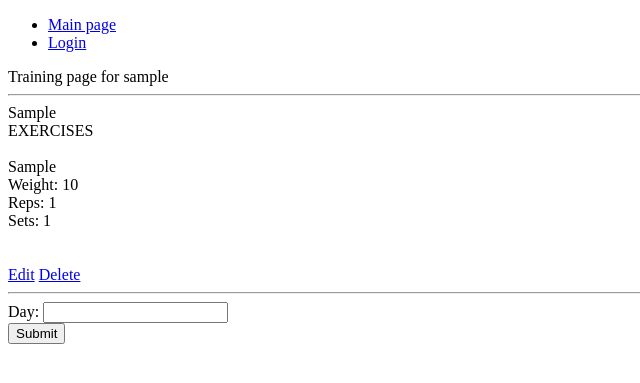
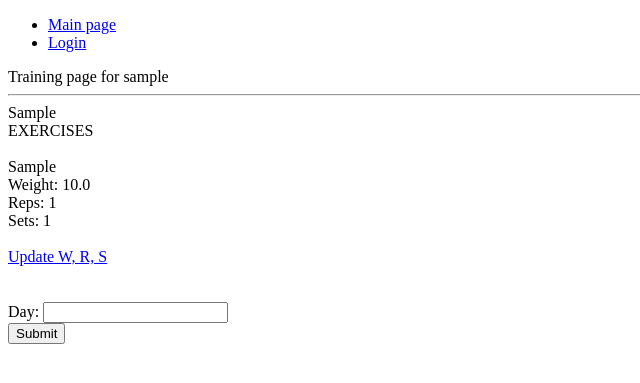
Before and after one commit to LevytskyiS/CoachPro, a Django app: page /training/1/ in a window 1280 px wide. Shown: the top 383 px of the page, without its empty margins (0-640 px from the left). Run offline with Django 5.2, Linux system fonts and the light colour scheme; tables that the repository leaves empty hold one stand-in row (values such as "Sample post").

Commit message:
edit weight, reps, sets form + url + view  + html

```diff
--- a/coachpro/training/forms.py
+++ b/coachpro/training/forms.py
@@ -7,3 +7,9 @@ class CreateTrainingDayForm(ModelForm):
     class Meta:
         model = TrainingDay
         fields = ["day"]
+
+
+class UpdateTrainingStats(ModelForm):
+    class Meta:
+        model = TrainingStats
+        exclude = []
--- a/coachpro/training/models.py
+++ b/coachpro/training/models.py
@@ -24,9 +24,9 @@ class Training(models.Model):
 
 
 class TrainingStats(models.Model):
-    weight = models.PositiveIntegerField(default=1)
-    reps = models.PositiveSmallIntegerField(default=1)
-    sets = models.PositiveSmallIntegerField(default=1)
+    weight = models.DecimalField(max_digits=4, decimal_places=1)
+    reps = models.PositiveSmallIntegerField()
+    sets = models.PositiveSmallIntegerField()
 
 
 class TrainingDay(models.Model):
--- a/coachpro/training/templates/training/training_page_detail.html
+++ b/coachpro/training/templates/training/training_page_detail.html
@@ -12,10 +12,16 @@
             Weight: {{ training_info.stats.weight }}<br/>
             Reps: {{ training_info.stats.reps }}<br/>
             Sets: {{ training_info.stats.sets }}<br/><br/>
+            <a href="{% url 'training:update_training_stats' pk=training_info.stats.id %}">Update W, R, S</a><br/><br/>
         {% endfor %}<br/>
-        <a href="{% url 'training:update_training_day' pk=training_day.id %}">Edit</a>
-        <a href="{% url 'training:delete_training_day' pk=training_day.id %}">Delete</a>
+
+        {% if request.user.profile.is_coach or request.user.is_superuser %}
+
+        <a href="{% url 'training:update_training_day' pk=training_day.id %}">Edit Day Name</a>
+        <a href="{% url 'training:delete_training_day' pk=training_day.id %}">Delete Day Name</a>
         <hr>
+
+        {% endif %}
     {% endfor %}
     <form action="{% url 'training:create_training_day' pk=training_page.id %}" method="post">
         {% csrf_token %}
--- a/coachpro/training/urls.py
+++ b/coachpro/training/urls.py
@@ -24,4 +24,9 @@ urlpatterns = [
         views.DeleteTrainingDayView.as_view(),
         name="delete_training_day",
     ),
+    path(
+        "update_stats/<int:pk>/",
+        views.UpdateTrainingStatsView.as_view(),
+        name="update_training_stats",
+    ),
 ]
--- a/coachpro/training/views.py
+++ b/coachpro/training/views.py
@@ -11,7 +11,7 @@ from django.http import HttpRequest
 from django.contrib.auth.models import User
 
 from .models import TrainingPage, TrainingDay, Training, TrainingStats, TrainingInfo
-from .forms import CreateTrainingDayForm
+from .forms import CreateTrainingDayForm, UpdateTrainingStats
 
 
 # Training page
@@ -23,10 +23,11 @@ class TrainingPageDetailView(DetailView):
     def get_context_data(self, **kwargs):
         context = super().get_context_data(**kwargs)
         context["form_training_day"] = CreateTrainingDayForm()
+        context["update_training_stats_form"] = UpdateTrainingStats()
         return context
 
 
-# Training stats
+# Training day
 class CreateTrainingDayView(CreateView):
     model = TrainingDay
     form_class = CreateTrainingDayForm
@@ -59,3 +60,16 @@ class DeleteTrainingDayView(DeleteView):
 
     def get_success_url(self) -> str:
         return self.object.training_page.get_absolute_url()
+
+
+# Training stats
+class UpdateTrainingStatsView(UpdateView):
+    model = TrainingStats
+    context_object_name = "training_stats"
+    fields = ["weight", "reps", "sets"]
+    template_name_suffix = "_update_form"
+
+    def get_success_url(self) -> str:
+        training_info = TrainingInfo.objects.get(stats=self.kwargs.get("pk"))
+        training_day = TrainingDay.objects.get(workout_info=training_info)
+        return training_day.training_page.get_absolute_url()
--- a/coachpro/users/models.py
+++ b/coachpro/users/models.py
@@ -16,8 +16,8 @@ class Profile(models.Model):
         User, related_name="clients", blank=True, null=True
     )
     age = models.IntegerField(blank=True, null=True)
-    weight = models.IntegerField(blank=True, null=True)
-    height = models.IntegerField(blank=True, null=True)
+    weight = models.DecimalField(max_digits=5, decimal_places=2, blank=True, null=True)
+    height = models.DecimalField(max_digits=5, decimal_places=2, blank=True, null=True)
     lifestyle = models.CharField(
         max_length=7, choices=LIFESTYLE_CHOICES, blank=True, null=True
     )
```
Also changed, not shown: coachpro/training/templates/training/trainingstats_update_form.html (added, +10 -0 lines), coachpro/training/migrations/0007_alter_trainingstats_reps_alter_trainingstats_sets_and_more.py (added), coachpro/training/migrations/0008_alter_trainingstats_weight.py (added), coachpro/users/migrations/0002_alter_profile_height_alter_profile_weight.py (added).
